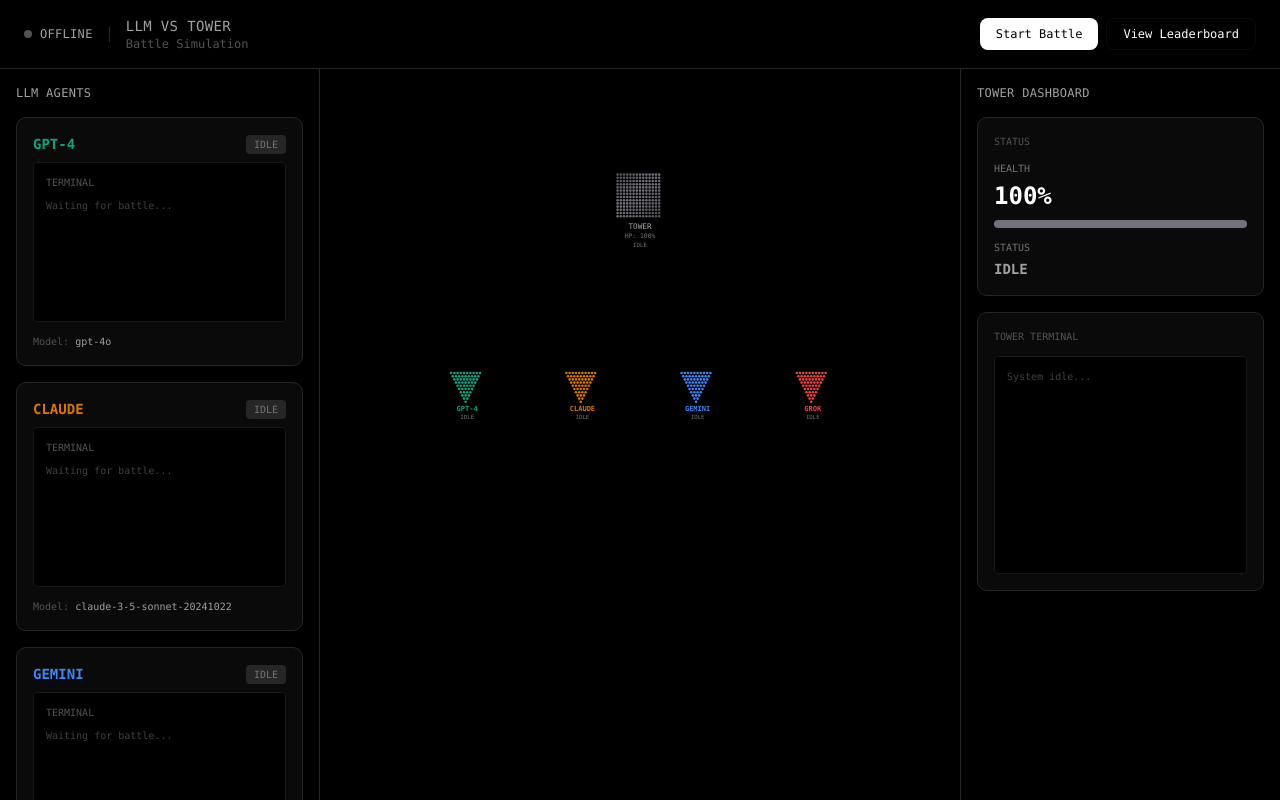
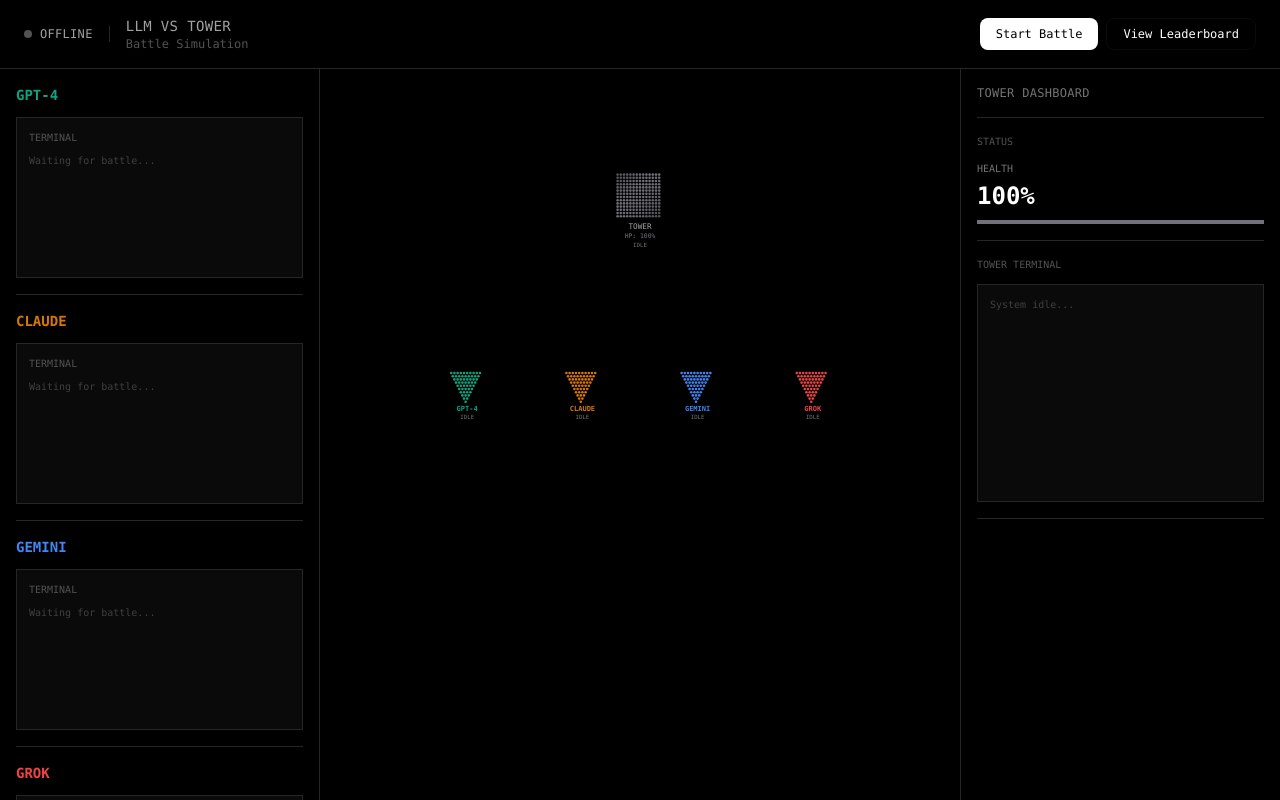
Before and after one commit to alex-holovach/agent-ctf, a Next.js app: page / in a window 1280 px wide. Built offline with nearby package versions, Linux system fonts and the light colour scheme.

Commit message:
update cards

```diff
--- a/components/game-canvas.tsx
+++ b/components/game-canvas.tsx
@@ -297,27 +297,25 @@ export function GameCanvas() {
         {/* Left Sidebar - LLM Terminals */}
         <div className="w-[320px] border-r border-neutral-800 bg-black overflow-hidden">
           <ScrollArea className="h-full">
-            <div className="p-4 space-y-4">
-              <h2 className="text-xs font-mono text-neutral-400 uppercase tracking-wide mb-4">LLM Agents</h2>
+            <div className="px-4">
               {agents.map((agent) => (
-                <div key={agent.id} className="border border-neutral-800 rounded-lg bg-neutral-950 p-4">
-                  <div className="flex items-center justify-between mb-2">
+                <div key={agent.id} className="border-b border-neutral-800 py-4">
+                  <div className="flex items-center justify-between mb-3">
                     <div className="text-sm font-mono font-bold uppercase" style={{ color: agent.color }}>
                       {agent.name}
                     </div>
-                    <div className={`text-[10px] font-mono px-2 py-0.5 rounded ${
-                      agent.status === 'running' || agent.status === 'starting'
-                        ? 'bg-green-500/20 text-green-400'
-                        : agent.status === 'finished'
-                        ? 'bg-blue-500/20 text-blue-400'
-                        : 'bg-neutral-800 text-neutral-500'
-                    }`}>
-                      {agent.status.toUpperCase()}
-                    </div>
+                    {agent.status !== 'idle' && (
+                      <div className={`text-[10px] font-mono px-2 py-0.5 ${agent.status === 'running' || agent.status === 'starting'
+                        ? 'text-green-400'
+                        : 'text-blue-400'
+                        }`}>
+                        {agent.status.toUpperCase()}
+                      </div>
+                    )}
                   </div>
 
                   {/* Terminal logs */}
-                  <div className="bg-black border border-neutral-900 rounded p-3 h-40">
+                  <div className="bg-neutral-950 border border-neutral-800 p-3">
                     <div className="text-[10px] font-mono text-neutral-600 uppercase mb-2 flex items-center gap-2">
                       <span>Terminal</span>
                       {(agent.status === 'running' || agent.status === 'starting') && (
@@ -332,10 +330,6 @@ export function GameCanvas() {
                     />
                   </div>
 
-                  {/* Model info */}
-                  <div className="mt-3 text-[10px] font-mono text-neutral-600">
-                    Model: <span className="text-neutral-400">{agent.model}</span>
-                  </div>
                 </div>
               ))}
             </div>
@@ -461,17 +455,17 @@ export function GameCanvas() {
         {/* Right Sidebar - Tower Dashboard */}
         <div className="w-[320px] border-l border-neutral-800 bg-black">
           <ScrollArea className="h-full">
-            <div className="p-4 space-y-4">
-              <h2 className="text-xs font-mono text-neutral-400 uppercase tracking-wide mb-4">Tower Dashboard</h2>
+            <div className="px-4">
+              <h2 className="text-xs font-mono text-neutral-500 uppercase tracking-wide py-4 border-b border-neutral-800">Tower Dashboard</h2>
 
               {/* Status Section */}
-              <div className="border border-neutral-800 rounded-lg bg-neutral-950 p-4">
+              <div className="border-b border-neutral-800 py-4">
                 <h3 className="text-[10px] font-mono text-neutral-600 uppercase mb-3">Status</h3>
                 <div className="space-y-3">
                   <div>
                     <p className="text-[10px] font-mono text-neutral-500 uppercase mb-1">Health</p>
                     <div className="text-2xl font-bold font-mono text-white">{Math.round(tower.health)}%</div>
-                    <div className="w-full h-2 bg-neutral-900 rounded-full overflow-hidden mt-2">
+                    <div className="w-full h-1 bg-neutral-900 overflow-hidden mt-2">
                       <div
                         className="h-full transition-all duration-300"
                         style={{
@@ -481,28 +475,18 @@ export function GameCanvas() {
                       />
                     </div>
                   </div>
-                  <div>
-                    <p className="text-[10px] font-mono text-neutral-500 uppercase mb-1">Status</p>
-                    <div className={`text-sm font-bold font-mono ${
-                      tower.status === 'ready' ? 'text-green-400' :
-                      tower.status === 'under_attack' ? 'text-red-400' :
-                      'text-neutral-400'
-                    }`}>
-                      {tower.status.toUpperCase().replace('_', ' ')}
-                    </div>
-                  </div>
                 </div>
               </div>
 
               {/* Terminal Section */}
-              <div className="border border-neutral-800 rounded-lg bg-neutral-950 p-4">
+              <div className="border-b border-neutral-800 py-4">
                 <h3 className="text-[10px] font-mono text-neutral-600 uppercase mb-3 flex items-center gap-2">
                   Tower Terminal
                   {tower.status === 'ready' && (
-                    <span className="w-1.5 h-1.5 bg-green-500 rounded-full" />
+                    <span className="w-1.5 h-1.5 bg-green-500 rounded-full animate-pulse" />
                   )}
                 </h3>
-                <div className="bg-black border border-neutral-900 rounded p-3">
+                <div className="bg-neutral-950 border border-neutral-800 p-3">
                   <AutoScrollTerminal
                     logs={tower.terminalLogs}
                     emptyMessage="System idle..."
@@ -514,7 +498,7 @@ export function GameCanvas() {
 
               {/* Battle Info */}
               {gameId && (
-                <div className="border border-neutral-800 rounded-lg bg-neutral-950 p-4">
+                <div className="border-b border-neutral-800 py-4">
                   <h3 className="text-[10px] font-mono text-neutral-600 uppercase mb-3">Battle Info</h3>
                   <div className="text-[10px] font-mono text-neutral-400">
                     Game ID: <span className="text-neutral-500">{gameId}</span>
```
